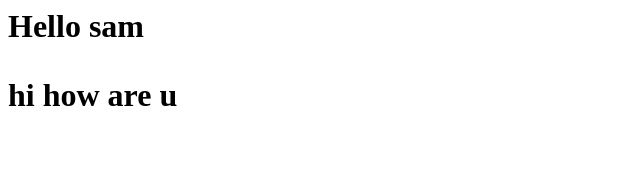
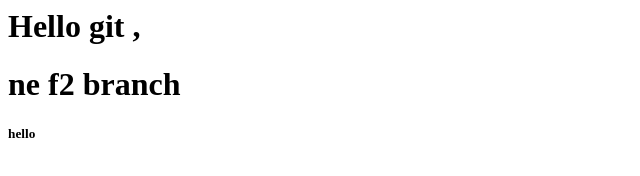
Before and after one commit to sachitha2/SE, a plain HTML site: page login.html in a window 1280 px wide. Shown: the whole page, without its empty margins (0-640 px from the left). Drawn offline with Linux system fonts and the light colour scheme.

Commit message:
in f2 branch

```diff
--- a/login.html
+++ b/login.html
@@ -3,7 +3,11 @@
         <title>Login page</title>
     </head>
     <body>
-        <h1>Hello sam</h>
-            <p>hi how are u</p>
+            <h1>Hello git ,</h1>
+            <h1>ne f2 branch</h1>
+
+
+
+            <h5>hello</h5>
     </body>
 </html>
```
